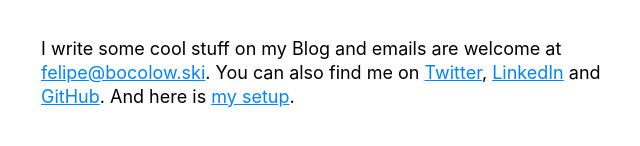
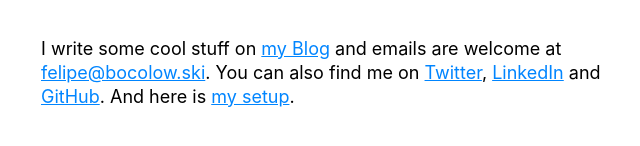
Before and after one commit to fbocolowski/bocolow.ski, a plain HTML site: page index.html in a window 1280 px wide. Shown: the part 450-596 px from the top of the page, 299-939 px from the left. Drawn offline with Linux system fonts and the light colour scheme.

Commit message:
Updated bio

```diff
--- a/index.html
+++ b/index.html
@@ -32,7 +32,7 @@
                 </p>
 
                 <p>
-                    I write some cool stuff on <a href="https://blog.bocolow.ski" target="_blank"></a>my Blog</a> and
+                    I write some cool stuff on <a href="https://blog.bocolow.ski" target="_blank">my Blog</a> and
                     emails are welcome at <a href="mailto:felipe@bocolow.ski" target="_blank">felipe@bocolow.ski</a>.
                     You can also find me on
                     <a href="https://twitter.com/fbocolowski" target="_blank">Twitter</a>, <a
```
